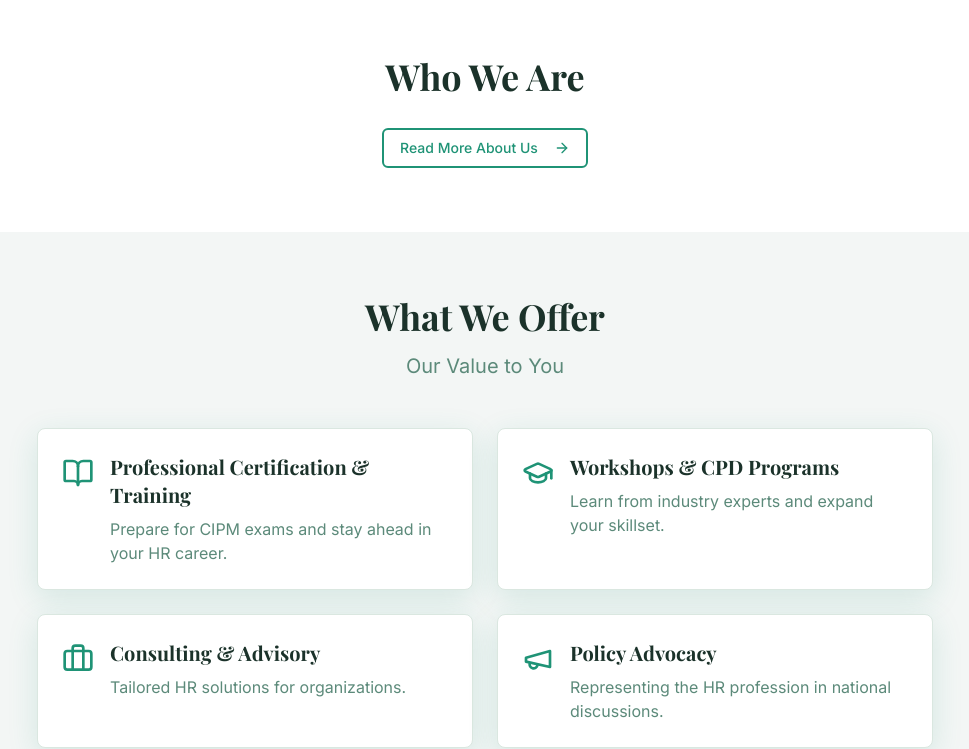
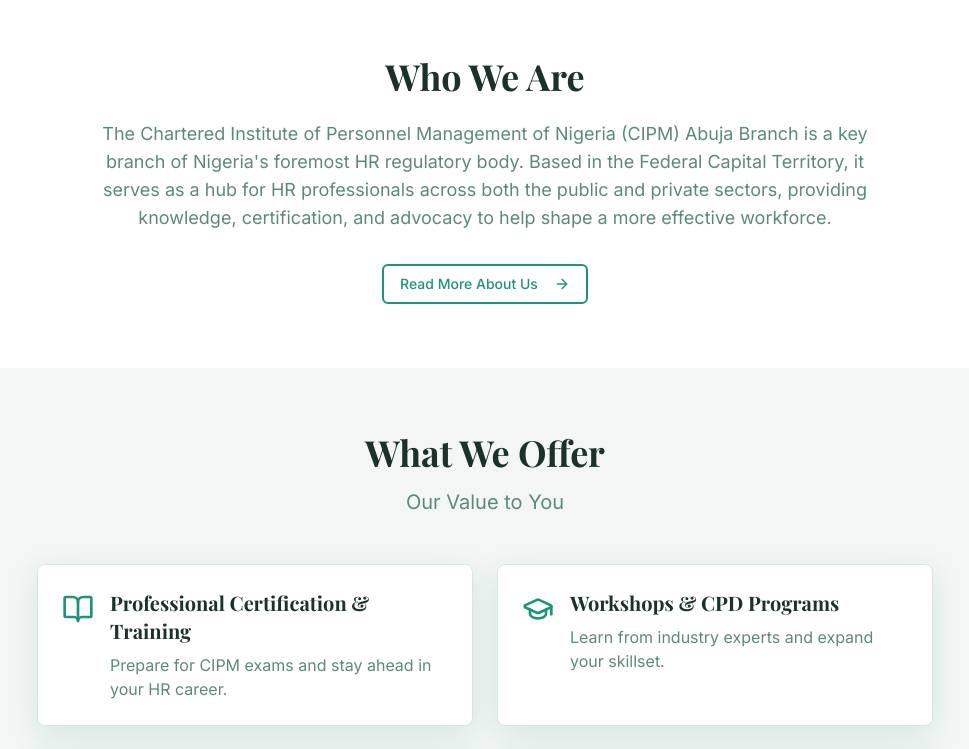
Before and after one commit to CIPMABUJA/hr-hub-abuja-62659-75738-10836-69905-23383, a React (Vite) app: page / in a window 1280 px wide. Shown: the part 920-1669 px from the top of the page, without its empty margins (155-1124 px from the left). Built offline with nearby package versions, Linux system fonts and the light colour scheme; the HTML template or start-up script is replaced by a standard one.

Commit message:
Changes
Co-authored-by: CIPMABUJA <236040283+CIPMABUJA@users.noreply.github.com>

```diff
--- a/src/pages/Home.tsx
+++ b/src/pages/Home.tsx
@@ -152,8 +152,8 @@ export default function Home() {
                 Who We Are
               </h2>
               <p className="text-lg text-muted-foreground mb-8">
-
-            </p>
+                The Chartered Institute of Personnel Management of Nigeria (CIPM) Abuja Branch is a key branch of Nigeria's foremost HR regulatory body. Based in the Federal Capital Territory, it serves as a hub for HR professionals across both the public and private sectors, providing knowledge, certification, and advocacy to help shape a more effective workforce.
+              </p>
               <Button variant="outline" asChild>
                 <Link to="/about">
                   Read More About Us <ArrowRight className="ml-2" />
```
